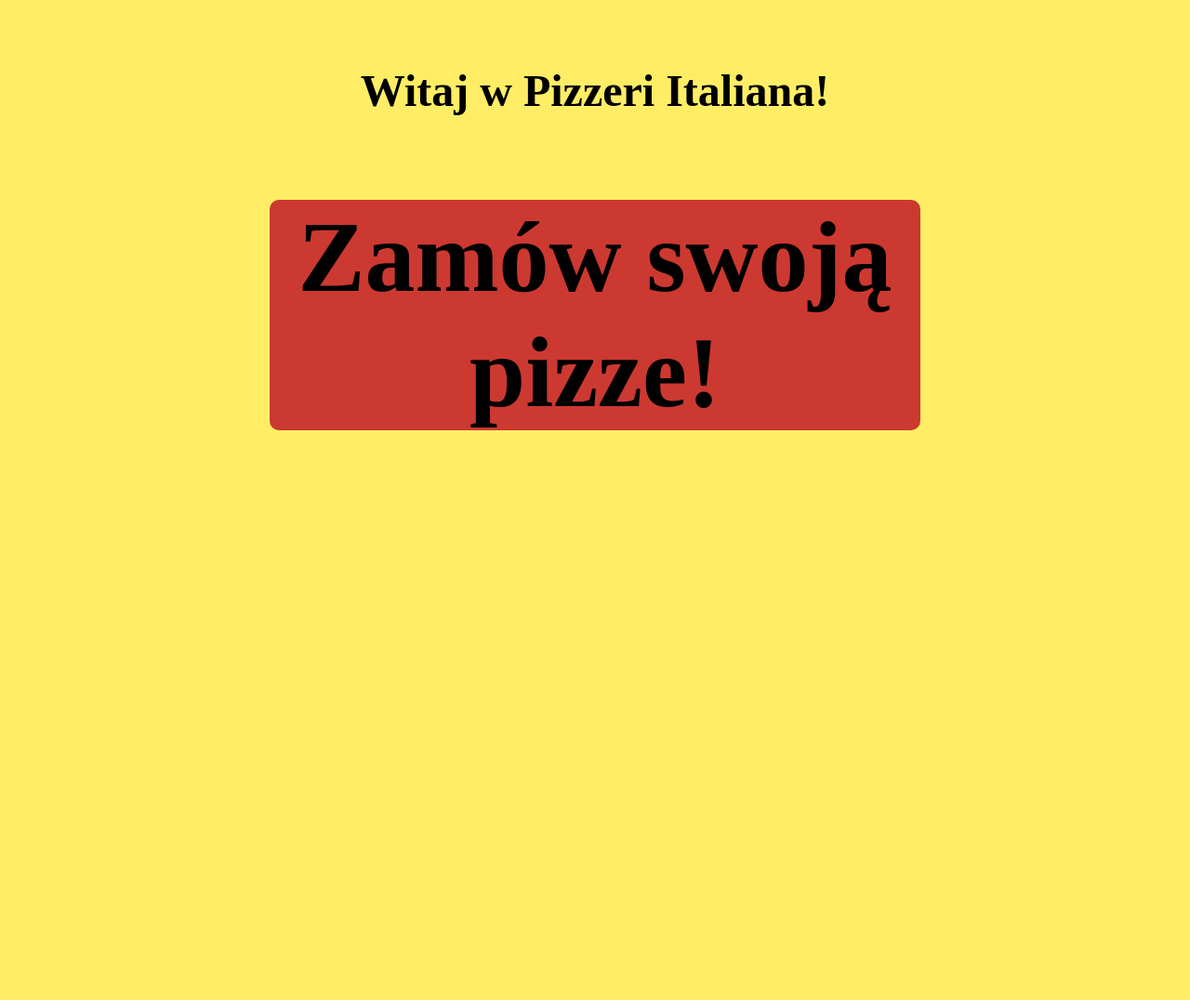
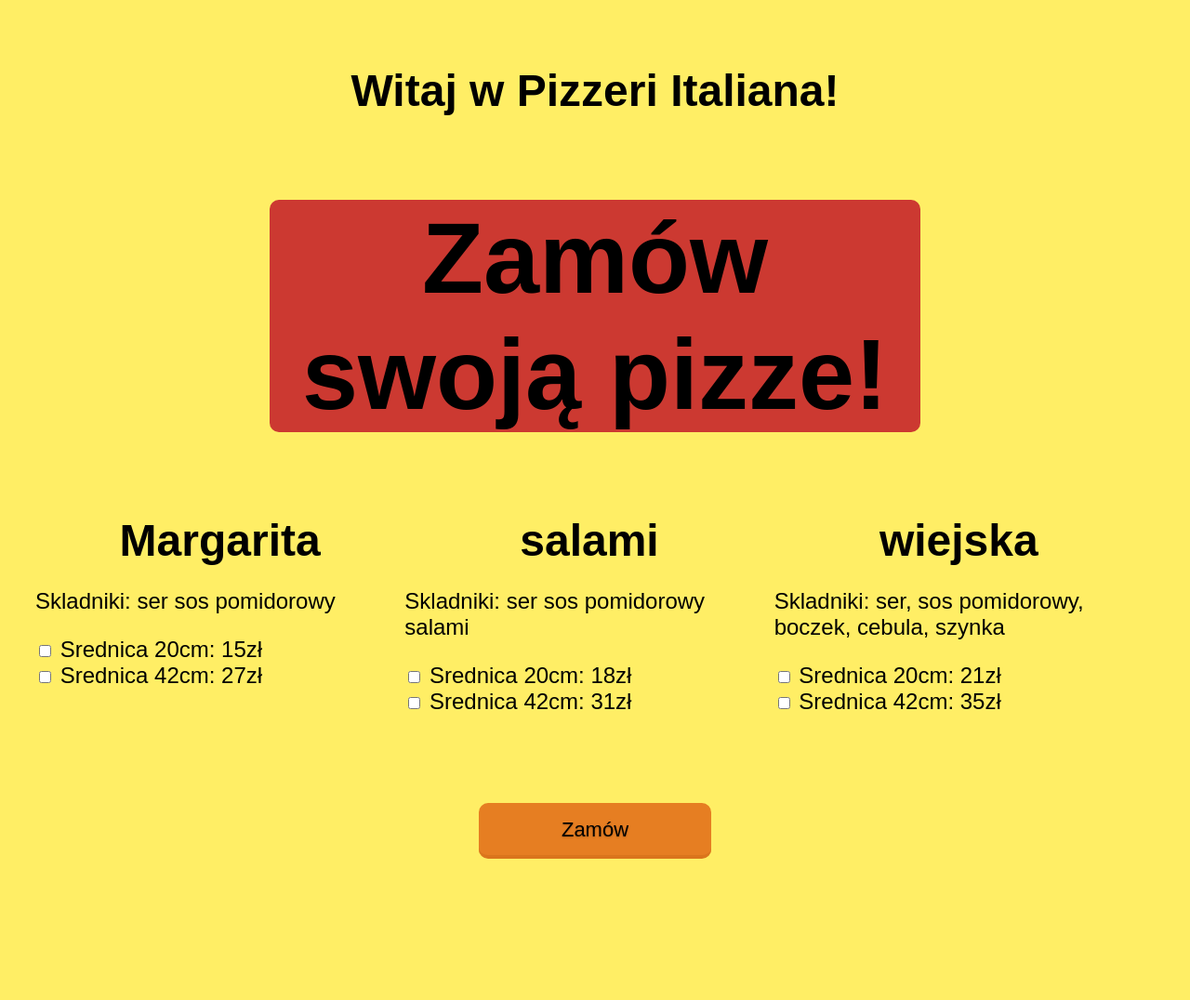
Before and after one commit to adamwaniak/PSW_1, a PHP site: page /pizza.html in a window 1280 px wide. Shown: the whole page at 93% size. Before the commit the page ends 463 px from the top, so only its background shows below. Run offline with PHP 8.4, Linux system fonts and the light colour scheme; some web fonts are replaced.

Commit message:
PIZZA v1.0

```diff
--- a/pizza/pizza.css
+++ b/pizza/pizza.css
@@ -5,9 +5,10 @@ h1 {
 
 body{
     background-color: rgba(255, 232, 39, 0.71);
-    font-family: pizza-font;
+    font-family: pizza-font, sans-serif;
     font-size: 150%;
     padding: 30px;
+    min-height: 1000px ;
 }
 
 #order {
@@ -23,3 +24,75 @@ body{
     font-family: pizza-font;
     src: url("../fonts/amatic/AmaticSC-Regular.ttf");
 }
+
+#order-list{
+    margin: 10px auto;
+}
+
+.pizza{
+    float: left;
+    margin: 0 auto;
+    width: 33%;
+    height: 300px;
+    min-width: 300px;
+
+}
+
+.pizza header{
+    text-align: center;
+    font-weight: 600;
+    font-size: 200%;
+}
+
+.order-button-container{
+    margin: 0 auto;
+    width: 50%;
+    text-align: center;
+}
+
+.clear-float{
+    clear: both;
+}
+
+
+button{
+    vertical-align: top;
+    width: 250px;
+    height: 60px;
+    padding: 0;
+    font-size: 22px;
+    color: black;
+    text-align: center;
+    text-shadow: 0 1px 2px rgba(0, 0, 0, 0.25);
+    background: #e67e22;
+    border: 0;
+    border-bottom: 2px solid #da751c;
+    cursor: pointer;
+    -webkit-box-shadow: inset 0 -2px #da751c;
+    box-shadow: inset 0 -2px #da751c;
+    border-radius: 10px;
+}
+
+.cena{
+    margin-bottom: 30px;
+}
+
+#order-details{
+    width: 400px;
+    height: auto;
+    margin: 30px auto;
+    font-size: 150%;
+}
+
+#order-details-header{
+    font-weight: 600;
+    text-align: left;
+}
+
+#order-details-body{
+
+}
+#order-details-address{
+    margin: 10px;
+    width: 500px;
+}
--- a/pizza/pizza.html
+++ b/pizza/pizza.html
@@ -8,8 +8,87 @@
 </head>
 <body>
 
+<h1>Witaj w Pizzeri Italiana!</h1>
 <div id="order">
     <h2>Zamów swoją pizze!</h2>
 </div>
+
+<div id="order-list">
+    <div id="margarita" class="pizza">
+        <header>Margarita</header>
+        <div class="skladniki">
+            <p>Skladniki: ser sos pomidorowy </p>
+        </div>
+        <div class="cena">
+
+
+            <input type="checkbox" name="pizza" id="mala-margarita" value="mala-margarita"/>
+            <label for="mala-margarita" id="mala-margarita-label">Srednica 20cm: 15zł</label>
+            <br>
+
+            <input type="checkbox" name="pizza" id="duza-margarita" value="duza-margarita"/>
+            <label for="duza-margarita" id="duza-margarita-label">Srednica 42cm: 27zł</label>
+
+        </div>
+
+
+    </div>
+
+    <div id="salami" class="pizza">
+        <header>salami</header>
+        <div class="skladniki">
+            <p>Skladniki: ser sos pomidorowy salami</p>
+        </div>
+        <div class="cena">
+
+
+            <input type="checkbox" name="pizza" id="mala-salami" value="mala-salami"/>
+            <label for="mala-salami" id="mala-salami-label">Srednica 20cm: 18zł</label>
+            <br>
+
+            <input type="checkbox" name="pizza" id="duza-salami" value="duza-salami"/>
+            <label for="duza-salami" id="duza-salami-label">Srednica 42cm: 31zł</label>
+
+        </div>
+
+
+    </div>
+
+    <div id="wiejska" class="pizza">
+        <header>wiejska</header>
+        <div class="skladniki">
+            <p>Skladniki: ser, sos pomidorowy, boczek, cebula, szynka</p>
+        </div>
+        <div class="cena">
+
+
+            <input type="checkbox" name="pizza" id="mala-wiejska" value="mala-wiejska"/>
+            <label for="mala-wiejska" id="mala-wiejska-label">Srednica 20cm: 21zł</label>
+            <br>
+
+            <input type="checkbox" name="pizza" id="duza-wiejska" value="duza-wiejska"/>
+            <label for="duza-wiejska" id="duza-wiejska-label">Srednica 42cm: 35zł</label>
+
+        </div>
+    </div>
+    <div class="clear-float"></div>
+
+
+</div>
+<div class="order-button-container">
+    <button id="order-button" onclick="buy()">Zamów</button>
+</div>
+<div id="order-details">
+    <div id="order-details-header">
+
+    </div>
+    <div id="order-details-body"></div>
+    <div id="order-details-address"></div>
+</div>
+
+
+
+
+
 </body>
 </html>
--- a/pizza/pizza.js
+++ b/pizza/pizza.js
@@ -1,5 +1,60 @@
-function writeHeader(){
-    document.writeln("<h1>Witaj w Pizzeri Italiana!</h1>")
+checkedPizzas = [];
+
+
+function buy() {
+    checkOrder();
+
+    if (checkedPizzas.length > 0) {
+
+        fillOrderDetails()
+
+    } else {
+        window.alert('Nic nie zamówiono')
+        document.getElementById('order-details-body').innerHTML = '';
+        document.getElementById('order-details-header').innerHTML = '';
+    }
+
 }
 
-window.onload = writeHeader();
+function checkOrder() {
+    checkedPizzas = [];
+    var cboxes = document.getElementsByName('pizza');
+    var len = cboxes.length;
+
+    var j = 0;
+    for (var i = 0; i < len; i++) {
+        if (cboxes[i].checked) {
+            checkedPizzas[j] = cboxes[i].value;
+            j++;
+        }
+    }
+}
+
+function fillOrderDetails() {
+    var address = window.prompt("Adres:");
+    document.getElementById('order-details-header').innerHTML = '<div style="width: 150px; float: left">Wybrane pizze:</div>' + '<div style="text-align: right">Cena:</div>';
+    var prices = getPrices();
+    var content = '';
+    var sum = 0;
+    for (var i = 0; i < len; i++) {
+        content += '<div style="width: 150px; float: left">' + checkedPizzas[i] + '</div>' + '<div style= " text-align: right">' + prices[i] + '</div>'
+        sum += prices[i];
+
+    }
+    content += '<div style= " text-align: right;font-weight: 600">Suma + dostawa:</div>';
+    content += '<div style= " text-align: right">' + sum + "  +  " + Math.floor((Math.random() * 10) + 1) + "  =  " + (sum + Math.floor((Math.random() * 10) + 1)) + '</div>';
+    document.getElementById("order-details-address").innerHTML = 'Zamówienie zostanie wysłane na adres: <br>' + address;
+    document.getElementById('order-details-body').innerHTML = content;
+}
+
+function getPrices() {
+    len = checkedPizzas.length;
+    var prices = [];
+    var labelText = '';
+    for (var i = 0; i < len; i++) {
+        labelText = document.getElementById(checkedPizzas[i] + '-label').textContent.substring(14);
+        prices[i] = parseFloat(labelText);
+
+    }
+    return prices;
+}
```
